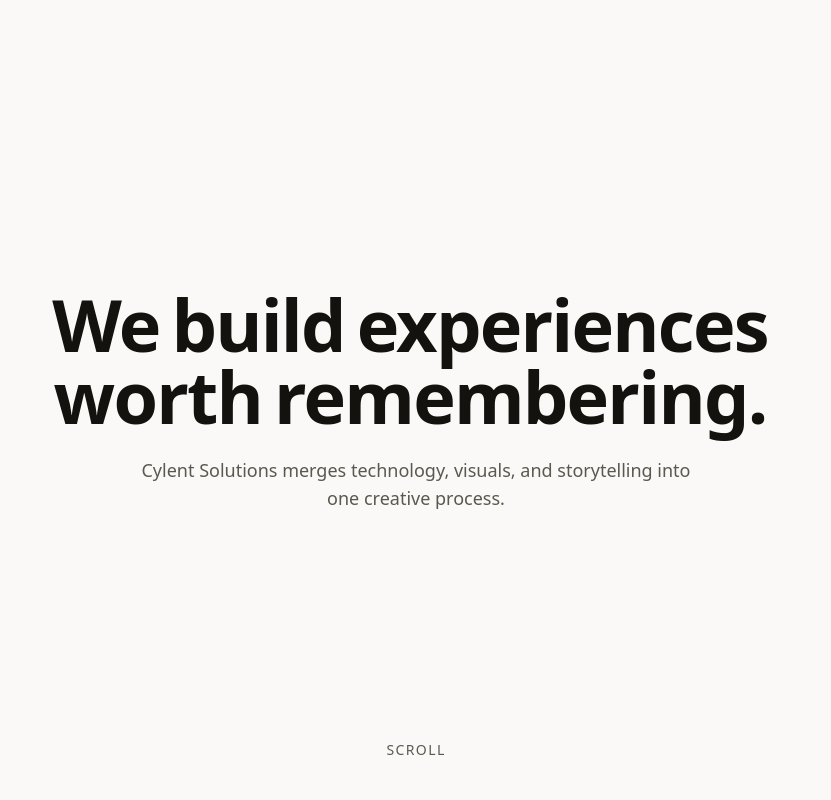
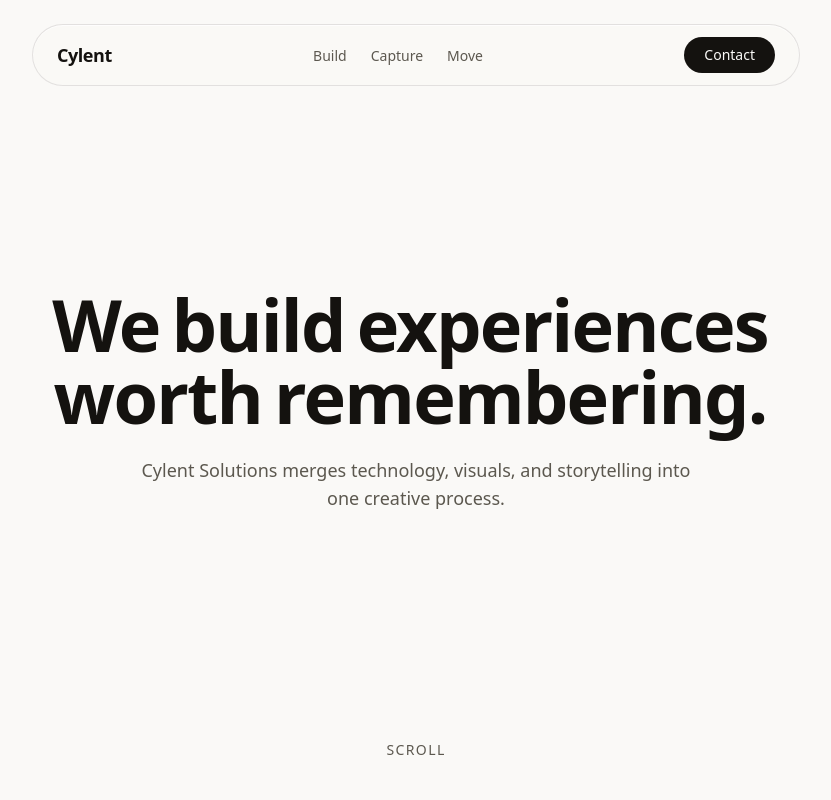
Before and after one commit to this-pradeep/cylent, a Next.js app: page / in a window 1280 px wide. Shown: the top 800 px of the page, without its empty margins (224-1055 px from the left). Built offline with nearby package versions, Linux system fonts and the light colour scheme.

Commit message:
feat: add static liquid glass nav shell

```diff
--- a/src/app/layout.tsx
+++ b/src/app/layout.tsx
@@ -1,6 +1,7 @@
 import type { Metadata } from "next";
 import { Manrope } from "next/font/google";
 import { LenisProvider } from "@/lib/motion/LenisProvider";
+import { Nav } from "@/components/Nav";
 import "./globals.css";
 
 const manrope = Manrope({ subsets: ["latin"], variable: "--font-manrope" });
@@ -14,7 +15,10 @@ export default function RootLayout({ children }: { children: React.ReactNode })
   return (
     <html lang="en">
       <body className={`${manrope.variable} font-sans antialiased`}>
-        <LenisProvider>{children}</LenisProvider>
+        <LenisProvider>
+          <Nav />
+          {children}
+        </LenisProvider>
       </body>
     </html>
   );
--- /dev/null
+++ b/src/components/Nav.tsx
@@ -0,0 +1,72 @@
+"use client";
+
+import Link from "next/link";
+import { useEffect, useRef, useState } from "react";
+import { scrollToId } from "@/lib/motion/scroll-to";
+
+const SERVICE_LINKS = [
+  { label: "Build", href: "/build" },
+  { label: "Capture", href: "/capture" },
+  { label: "Move", href: "/move" },
+];
+
+const FILTER_BACKDROP = "url(#liquid-glass-nav) blur(20px) saturate(1.3)";
+const FALLBACK_BACKDROP = "blur(20px) saturate(1.3)";
+
+export function Nav() {
+  const navRef = useRef<HTMLElement>(null);
+  const [backdropFilter, setBackdropFilter] = useState(FALLBACK_BACKDROP);
+
+  useEffect(() => {
+    if (typeof CSS !== "undefined" && CSS.supports("backdrop-filter", FILTER_BACKDROP)) {
+      setBackdropFilter(FILTER_BACKDROP);
+    }
+  }, []);
+
+  return (
+    <header className="fixed inset-x-0 top-4 z-50 flex flex-col items-center gap-2 px-4 md:top-6">
+      <nav
+        ref={navRef}
+        className="relative flex w-full max-w-3xl items-center justify-between gap-6 rounded-full border border-ink/10 px-6 py-3 shadow-[inset_0_1px_0_0_rgba(255,255,255,0.6)]"
+        style={{
+          backdropFilter,
+          WebkitBackdropFilter: backdropFilter,
+          background: "color-mix(in srgb, var(--color-surface) 78%, transparent)",
+        }}
+      >
+        <svg aria-hidden="true" className="absolute h-0 w-0">
+          <filter id="liquid-glass-nav">
+            <feTurbulence type="fractalNoise" baseFrequency="0.008" numOctaves="2" seed="7" result="noise" />
+            <feDisplacementMap in="SourceGraphic" in2="noise" scale="8" xChannelSelector="R" yChannelSelector="G" />
+            <feGaussianBlur stdDeviation="0.4" />
+          </filter>
+        </svg>
+
+        <Link href="/" className="text-lg font-semibold tracking-tight text-ink">
+          Cylent
+        </Link>
+
+        <ul className="hidden items-center gap-6 md:flex">
+          {SERVICE_LINKS.map((link) => (
+            <li key={link.href}>
+              <Link
+                href={link.href}
+                className="text-sm font-medium text-ink-muted transition-colors hover:text-ink"
+              >
+                {link.label}
+              </Link>
+            </li>
+          ))}
+        </ul>
+
+        <button
+          type="button"
+          onClick={() => scrollToId("cta")}
+          className="hidden rounded-full bg-ink px-5 py-2 text-sm font-medium text-surface transition-opacity hover:opacity-90 md:inline-flex"
+        >
+          Contact
+        </button>
+      </nav>
+    </header>
+  );
+}
```
